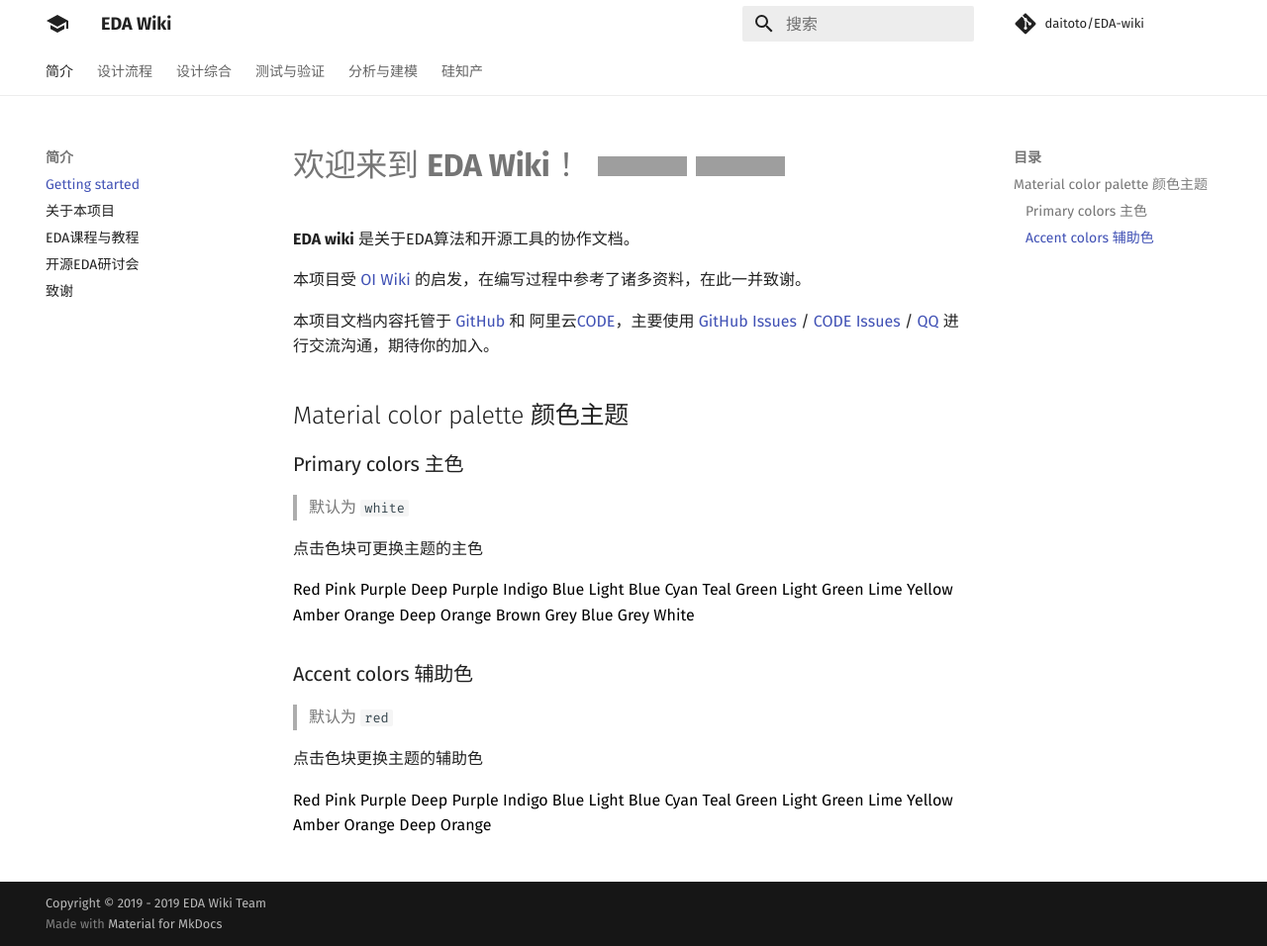
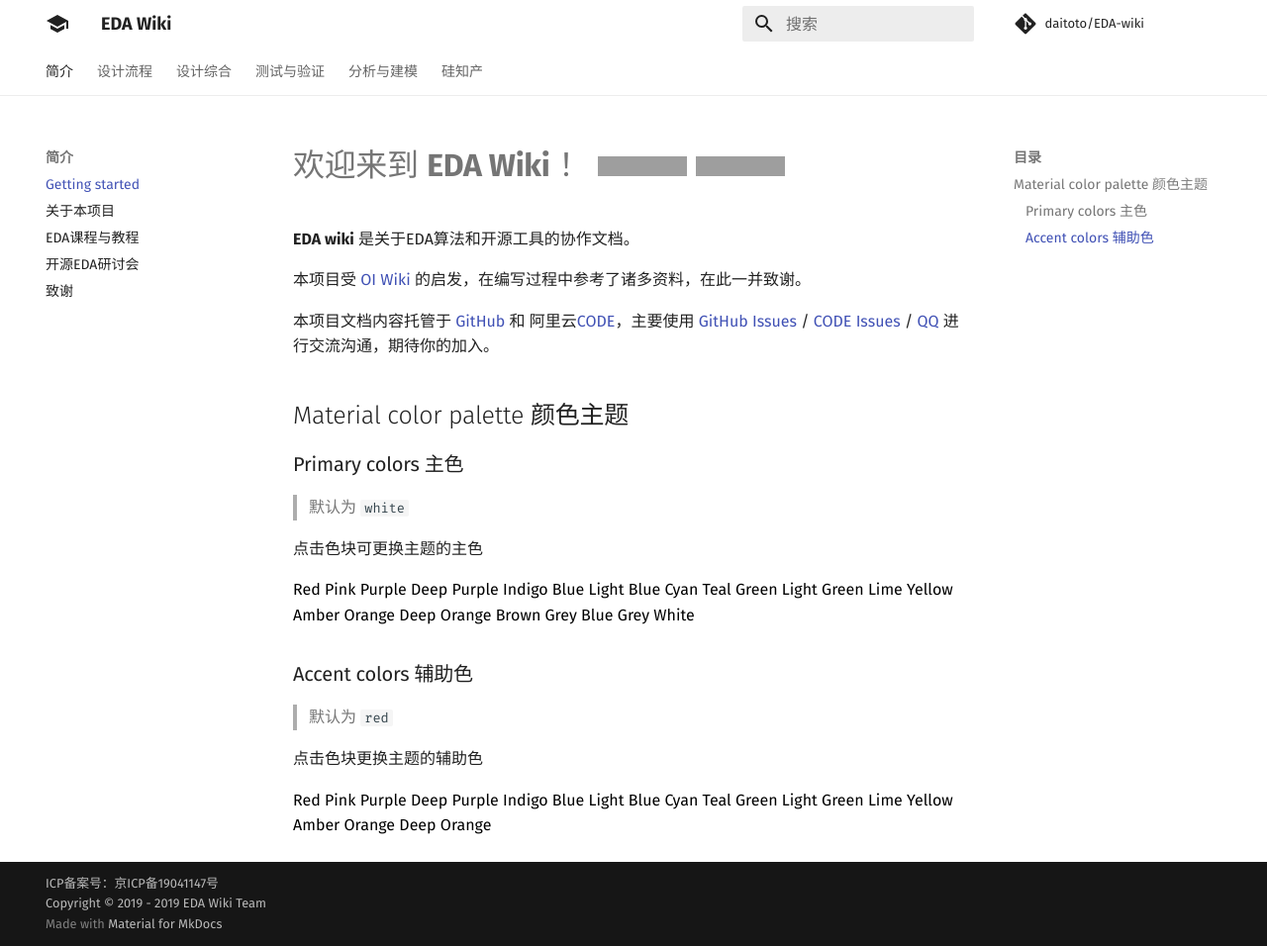
Before and after one commit to daitoto/EDA-wiki, an MkDocs documentation site: the page built from docs/index.md, in a window 1280 px wide and 956 px high. Shown: the whole window at 99% size. Built offline with MkDocs 1.6.1 and Material for MkDocs 9.7.7, drawn with Linux system fonts in a browser that asks for light colours; comment, search, counter and statistics services are not loaded; grey boxes are pictures that could not be loaded.

Commit message:
add icp-number

```diff
--- a/mkdocs.yml
+++ b/mkdocs.yml
@@ -11,7 +11,7 @@ repo_url: 'https://github.com/daitoto/EDA-wiki'
 edit_uri: 'blob/master/docs/'
 
 # Copyright
-copyright: 'Copyright &copy; 2019 - 2019 EDA Wiki Team'
+copyright: 'ICP备案号：京ICP备19041147号 <br> Copyright &copy; 2019 - 2019 EDA Wiki Team'
 google_analytics:
   - ''
   - 'auto'
```
